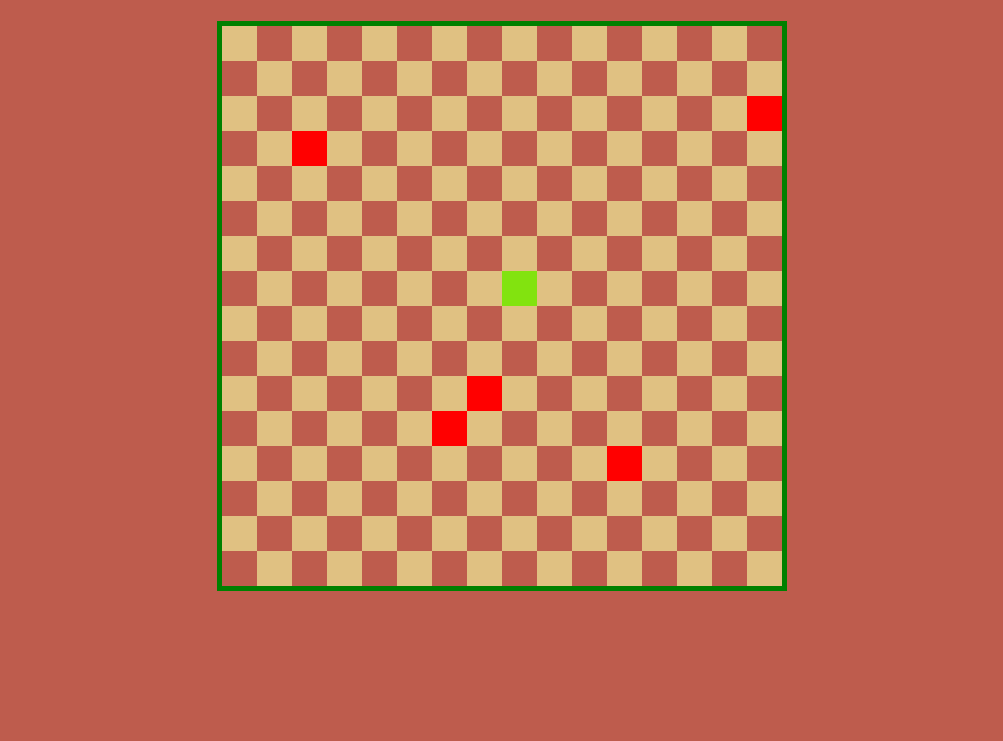
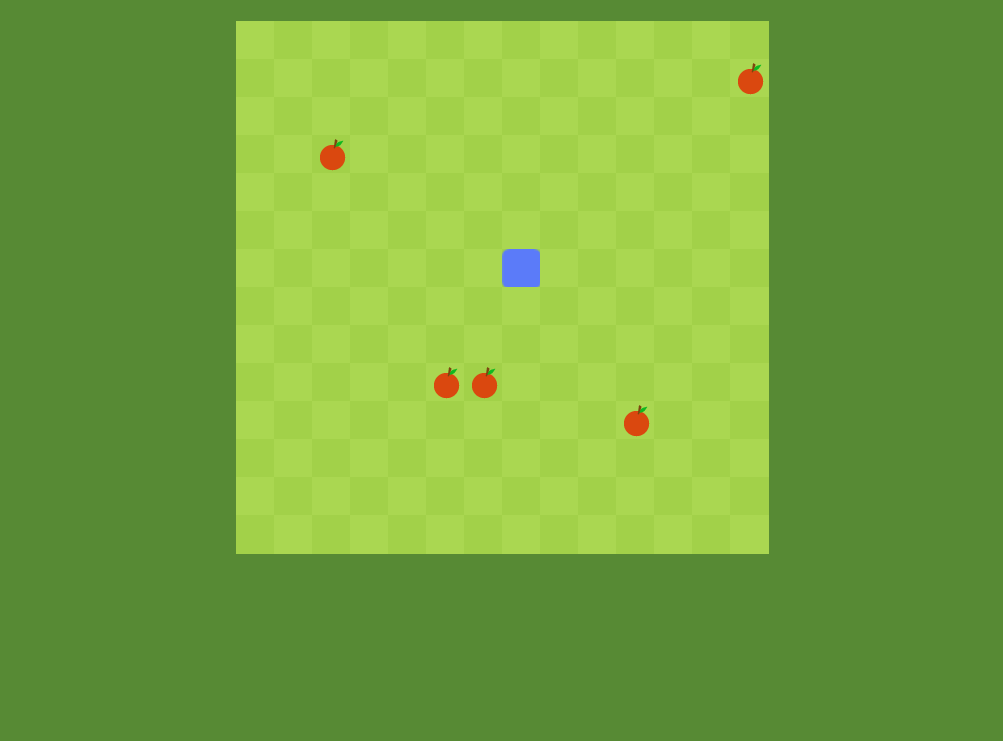
Before and after one commit to tranthuyminhthu/laptrinhfe_snake, a plain HTML site: page index.html in a window 1280 px wide. Shown: the part 59-800 px from the top of the page, without its empty margins (138-1141 px from the left). Drawn offline with Linux system fonts and the light colour scheme.

Commit message:
semi-final

```diff
--- a/index.html
+++ b/index.html
@@ -24,6 +24,8 @@
                 <option value="2">2</option>
                 <option value="3">3</option>
                 <option value="4">4</option>
+                <option value="5">5</option>
+                <option value="6">6</option>
             </select>
         </div>
     </div>
--- a/index.js
+++ b/index.js
@@ -5,26 +5,24 @@ const GRID_SNAKE = 2;
 const GRID_OBSTACLE = 3;
 const GRID_POISON = 4;
 
-const initArraySize = 16;
+const initArraySize = 14;
 let initArray = [
-    [0,0,0,0,0,0,0,0,0,0,0,0,0,0,0,0],
-    [0,0,0,0,0,0,0,0,0,0,0,0,0,0,0,0],
-    [0,0,0,0,0,0,0,0,0,0,0,0,0,0,0,0],
-    [0,0,0,0,0,0,0,0,0,0,0,0,0,0,0,0],
-    [0,0,0,0,0,0,0,0,0,0,0,0,0,0,0,0],
-    [0,0,0,0,0,0,0,0,0,0,0,0,0,0,0,0],
-    [0,0,0,0,0,0,0,0,0,0,0,0,0,0,0,0],
-    [0,0,0,0,0,0,0,0,0,0,0,0,0,0,0,0],
-    [0,0,0,0,0,0,0,0,0,0,0,0,0,0,0,0],
-    [0,0,0,0,0,0,0,0,0,0,0,0,0,0,0,0],
-    [0,0,0,0,0,0,0,0,0,0,0,0,0,0,0,0],
-    [0,0,0,0,0,0,0,0,0,0,0,0,0,0,0,0],
-    [0,0,0,0,0,0,0,0,0,0,0,0,0,0,0,0],
-    [0,0,0,0,0,0,0,0,0,0,0,0,0,0,0,0],
-    [0,0,0,0,0,0,0,0,0,0,0,0,0,0,0,0],
-    [0,0,0,0,0,0,0,0,0,0,0,0,0,0,0,0]
+    [0,0,0,0,0,0,0,0,0,0,0,0,0,0],
+    [0,0,0,0,0,0,0,0,0,0,0,0,0,0],
+    [0,0,0,0,0,0,0,0,0,0,0,0,0,0],
+    [0,0,0,0,0,0,0,0,0,0,0,0,0,0],
+    [0,0,0,0,0,0,0,0,0,0,0,0,0,0],
+    [0,0,0,0,0,0,0,0,0,0,0,0,0,0],
+    [0,0,0,0,0,0,0,0,0,0,0,0,0,0],
+    [0,0,0,0,0,0,0,0,0,0,0,0,0,0],
+    [0,0,0,0,0,0,0,0,0,0,0,0,0,0],
+    [0,0,0,0,0,0,0,0,0,0,0,0,0,0],
+    [0,0,0,0,0,0,0,0,0,0,0,0,0,0],
+    [0,0,0,0,0,0,0,0,0,0,0,0,0,0],
+    [0,0,0,0,0,0,0,0,0,0,0,0,0,0],
+    [0,0,0,0,0,0,0,0,0,0,0,0,0,0]
 ];
-const size = 35;
+const size = 38;
 let snake = [
     {
         x: Math.floor(initArraySize / 2) - 1,
@@ -42,6 +40,7 @@ let speed = 200;
 let obstacles = [];
 let poison = { x: 0, y: 0 };
 let foods = [];
+let foodIntervalId;
 
 
 const newGame = document.querySelector(".ended__button")
@@ -52,7 +51,6 @@ window.onload = () => {
     if (level >= 3) {
         initObstacles();
     }
-    // initFood();
     initFoods();
     render();
     if (level >= 4) {
@@ -62,12 +60,12 @@ window.onload = () => {
     levelSelect.addEventListener('change', function() {
         if (!isGameStarted) {
             level = parseInt(this.value);
+            console.log(level)
             if (level >= 3) {
                 initObstacles();
             }else{
                 obstacles = [];
             }
-            // initFood();
             initFoods();
             render();
         }
@@ -75,11 +73,18 @@ window.onload = () => {
 
     document.addEventListener('keydown', (event) => {
         if (isGameOver) return; // Don't do anything if game is over
-
-        if (event.code === 'ArrowLeft' && snakeDirection !== 'RIGHT') newDirection = 'LEFT';
-        else if (event.code === 'ArrowUp' && snakeDirection !== 'DOWN') newDirection = 'UP';
-        else if (event.code === 'ArrowRight' && snakeDirection !== 'LEFT') newDirection = 'RIGHT';
-        else if (event.code === 'ArrowDown' && snakeDirection !== 'UP') newDirection = 'DOWN';
+        if (level !== 5 && level !== 6) {
+            if (event.code === 'ArrowLeft' && snakeDirection !== 'RIGHT') newDirection = 'LEFT';
+            else if (event.code === 'ArrowUp' && snakeDirection !== 'DOWN') newDirection = 'UP';
+            else if (event.code === 'ArrowRight' && snakeDirection !== 'LEFT') newDirection = 'RIGHT';
+            else if (event.code === 'ArrowDown' && snakeDirection !== 'UP') newDirection = 'DOWN';
+        } else {
+            // Reverse the controls for level 5
+            if (event.code === 'ArrowRight' && snakeDirection !== 'LEFT') newDirection = 'LEFT';
+            else if (event.code === 'ArrowDown' && snakeDirection !== 'UP') newDirection = 'UP';
+            else if (event.code === 'ArrowLeft' && snakeDirection !== 'RIGHT') newDirection = 'RIGHT';
+            else if (event.code === 'ArrowUp' && snakeDirection !== 'DOWN') newDirection = 'DOWN';
+        }
 
         // If a new direction was successfully determined and the game is not yet started:
         if (newDirection && !isGameStarted) {
@@ -99,13 +104,17 @@ const gameLoop = () => {
     if (!isGameOver && updateSnakePosition()) {
         scoreElement.innerHTML = score;
         render();
-        if (level === 4) {
-            updateWalls();
-        }
         setTimeout(gameLoop, speed);
         levelSelect.disabled = true
+        if (!foodIntervalId && (level === 4 || level === 6)) {
+            foodIntervalId = setInterval(initFoods, 2000);
+        }
 
     } else if (isGameOver) {
+        if (foodIntervalId) {
+            clearInterval(foodIntervalId);
+            foodIntervalId = null;
+        }
         // If the game is over, reset isGameStarted so the game can be restarted
         isGameStarted = false;
         levelSelect.disabled = false
@@ -137,7 +146,7 @@ const render = () => {
 
     const board = document.getElementById('board');
     // Ensure the border size is factored in correctly once, outside the loop.
-    const borderSize = 10; // Example border size, update as needed.
+    const borderSize = 0; // Example border size, update as needed.
     board.style.height = `${initArray.length * size + borderSize}px`;
     board.style.width = `${initArray[0].length * size + borderSize}px`;
 
@@ -148,29 +157,30 @@ const render = () => {
         row.forEach((cell, indexCol) => {
             const cellElement = document.createElement('div');
             let color = '';
-            if (cell === GRID_FOOD) {
-                color = 'red'
-            } else if (cell === GRID_SNAKE) {
-                color = '#82e30f'
-            } else if (cell === GRID_OBSTACLE) {
+            if (cell === GRID_OBSTACLE) {
                 color = '#141e05'
             } else if (cell === GRID_POISON) {
                 color = '#2a218a'
             } else if (indexRow % 2 === indexCol % 2) {
-                color = '#e0c182'
+                color = '#aad751'
+            } else {
+                color = '#a2d149'
             }
-        cellElement.style.cssText = `
+            if (cell === GRID_FOOD) {
+                cellElement.classList.add('food');
+            } else if (cell === GRID_SNAKE) {
+                cellElement.classList.add('snake');
+            }
+            cellElement.style.cssText = `
         position: absolute;
-        width: ${size}px;
-        height: ${size}px;
+        width: ${size + 1}px;
+        height: ${size + 1}px;
         top: ${indexRow * size}px;
         left: ${indexCol * size}px;
         background-color: ${color};
         `
         board.appendChild(cellElement);
         });
-
-
     });
 };
 
@@ -222,19 +232,22 @@ const updateSnakePosition = () => {
         }
     }
 
+    let ateFood = false;
     for (let i = 0; i < foods.length; i++) {
         if (head.x === foods[i].x && head.y === foods[i].y) {
-            snake.unshift(head); // Add new head
             score++;
-            // foods.splice(i, 1); // Remove the eaten food
-            // initFoods(); // Initialize new foods
-            console.log(snake)
+            foods.splice(i, 1); // Remove the eaten food
+            createFood(); // Initialize new foods
+            ateFood = true;
             break;
-        }else {
-            // Move the snake
-            snake.unshift(head); // Add new head
-            snake.pop(); // Remove tail
         }
+    }
+
+    // Move the snake
+    snake.unshift(head);
+    if (!ateFood) {
+        // If the snake didn't eat food, remove the tail
+        snake.pop();
     }
 
     return true;
@@ -321,14 +334,6 @@ const initPoison = () => {
     initArray[x][y] = GRID_POISON;
 };
 
-const updateWalls = () => {
-    // Move the walls up and down
-    obstacles.forEach(part => {
-        part.y += 1;
-        if (part.y >= initArraySize) part.y = 0;
-    });
-};
-
 const initFoods = () => {
     foods = [];
     for (let i = 0; i < 5; i++) { // Create 5 foods
@@ -343,3 +348,14 @@ const initFoods = () => {
     }
 
 };
+
+const createFood = () => {
+    let x, y;
+    do {
+        x = Math.floor(Math.random() * initArraySize);
+        y = Math.floor(Math.random() * initArraySize);
+    } while (initArray[x][y] !== GRID_EMPTY);  // Ensure an empty position
+
+    foods.push({ x, y });
+    initArray[x][y] = GRID_FOOD;
+};
--- a/style.scss
+++ b/style.scss
@@ -1,5 +1,5 @@
 // variable
-$primary-color: #be5c4d;
+$primary-color: #578a34;
 // mixin
 @mixin location($x, $y) {
   top: $y;
@@ -104,10 +104,18 @@ i {
 }
 
 #board {
-  border: 5px green solid;
   position: relative;
 }
 
 .cell {
   position: absolute;
 }
+
+.food {
+  background-image: url('assets/apple.png')
+}
+
+.snake {
+  background-image: url('assets/body1.png');
+  background-size: cover;
+}
```
Also changed, not shown: assets/apple.png (added), assets/body.png (added), assets/body1.png (added), style.css, 1 other file.
